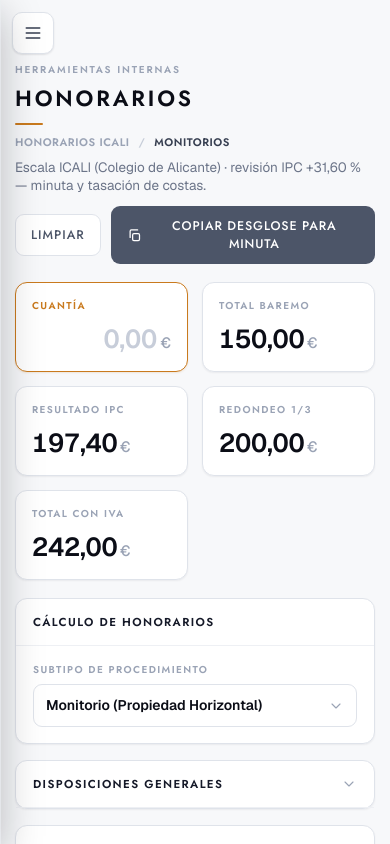
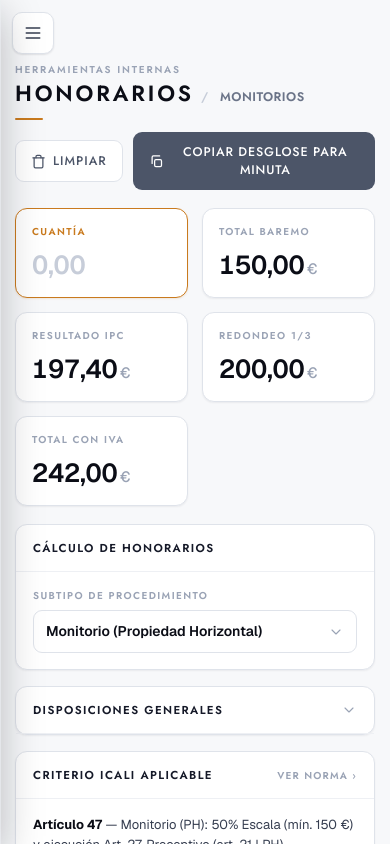
Before and after one commit to artigasadolfo-oss/calculadora-honorarios, a plain HTML site: page index.html in a window 390 px wide. Drawn offline with nearby package versions, Linux system fonts and the light colour scheme.

Commit message:
Add files via upload

```diff
--- a/index.html
+++ b/index.html
@@ -110,7 +110,7 @@ body{font-family:var(--sans);background:var(--ink-50);color:var(--ink-900);font-
 .kpi.kpi-in:focus-within{box-shadow:0 0 0 2px rgba(201,122,30,.22)}
 .kpi-in .lab{color:var(--ocre)}
 .kpi-in .valwrap{margin-top:9px;display:flex;align-items:baseline;gap:3px}
-.kpiInput{flex:1;min-width:0;border:none;background:transparent;outline:none;padding:0;font-family:var(--sans);font-size:26px;font-weight:600;color:var(--ink-950);font-variant-numeric:tabular-nums;letter-spacing:-.01em;text-align:right}
+.kpiInput{flex:0 0 auto;min-width:0;width:auto;border:none;background:transparent;outline:none;padding:0;font-family:var(--sans);font-size:26px;font-weight:600;color:var(--ink-950);font-variant-numeric:tabular-nums;letter-spacing:-.01em;text-align:left}
 .kpiInput::placeholder{color:var(--ink-300)}
 .kpi-in .cur{font-size:15px;font-weight:500;color:var(--ink-400)}
 /* Layout dos columnas */
@@ -253,10 +253,11 @@ body{font-family:var(--sans);background:var(--ink-50);color:var(--ink-900);font-
 /* ===== Responsive móvil: barra lateral como cajón (añadido) ===== */
 .mnav,.mscrim,.mcrumb{display:none}
 @media (max-width:860px){
-  .mcrumb{display:block;margin-top:10px;font-family:var(--geo);font-size:11px;font-weight:600;letter-spacing:.05em;text-transform:uppercase;line-height:1.3}
-  .mcrumb .mc-app{color:var(--ink-400)}
-  .mcrumb .mc-sep{color:var(--ink-300);margin:0 5px}
-  .mcrumb .mc-sel{color:var(--ink-700)}
+  .psub{display:none !important}
+  .ptitle{display:inline}
+  .mcrumb{display:inline;font-family:var(--geo);font-size:12.5px;font-weight:600;letter-spacing:.04em;text-transform:uppercase;line-height:1.3;vertical-align:baseline;white-space:nowrap}
+  .mcrumb .mc-sep{color:var(--ink-300);margin:0 7px}
+  .mcrumb .mc-sel{color:var(--ink-500)}
   html,body{overflow-x:hidden}
   .app{grid-template-columns:1fr !important;grid-template-rows:auto !important;height:auto !important;min-height:100dvh}
   .sidebar{position:fixed !important;top:0;left:0;bottom:0;width:84%;max-width:330px;z-index:60;
@@ -296,22 +297,37 @@ body{font-family:var(--sans);background:var(--ink-50);color:var(--ink-900);font-
   });
   function ready(fn){ if(document.readyState!="loading") fn(); else document.addEventListener("DOMContentLoaded",fn); }
   ready(function(){
-    var title=document.querySelector(".ptitle"); if(!title) return;
-    var an=document.querySelector(".brand .an");
-    var app=(an?an.textContent:title.textContent).replace(/\s+/g," ").trim();
-    var crumb=document.createElement("div"); crumb.className="mcrumb";
-    var ul=title.parentNode.querySelector(".ul"); var anchor=ul||title;
-    anchor.parentNode.insertBefore(crumb, anchor.nextSibling);
-    function upd(){
+    // Migas de pan: opción activa del menú, inline tras el nombre de la app
+    var title=document.querySelector(".ptitle");
+    if(title){
+      var crumb=document.createElement("span"); crumb.className="mcrumb";
+      title.parentNode.insertBefore(crumb, title.nextSibling);
+      var upd=function(){
         var els=[].slice.call(document.querySelectorAll(".sidebar .sel"));
         var labels=els.map(function(e){return (e.textContent||"").replace(/\s+/g," ").trim();}).filter(Boolean);
         labels=labels.filter(function(v,i){return labels.indexOf(v)===i;});
-      crumb.innerHTML='<span class="mc-app">'+app+'</span>'+(labels.length?' <span class="mc-sep">/</span> <span class="mc-sel">'+labels.join(" · ")+'</span>':'');
-    }
+        crumb.innerHTML=labels.length?'<span class="mc-sep">/</span> <span class="mc-sel">'+labels.join(" · ")+'</span>':'';
+      };
       upd();
       var sb=document.querySelector(".sidebar");
       if(sb&&window.MutationObserver){ new MutationObserver(upd).observe(sb,{subtree:true,attributes:true,attributeFilter:["class"]}); }
       document.addEventListener("click",function(e){ if(e.target.closest&&e.target.closest(".sidebar")) setTimeout(upd,60); });
+    }
+    // Gesto: deslizar desde el borde izquierdo abre el cajón (y deslizar a la izquierda lo cierra)
+    var sx=0,sy=0,mode=null;
+    window.addEventListener("touchstart",function(e){
+      if(window.innerWidth>860){mode=null;return;}
+      var t=e.touches[0]; sx=t.clientX; sy=t.clientY;
+      var open=document.body.classList.contains("navopen");
+      mode = (!open && sx<=26) ? "open" : (open ? "close" : null);
+    },{passive:true});
+    window.addEventListener("touchmove",function(e){
+      if(!mode)return; var t=e.touches[0],dx=t.clientX-sx,dy=t.clientY-sy;
+      if(Math.abs(dy)>Math.abs(dx)+8){mode=null;return;}
+      if(mode==="open"&&dx>45){document.body.classList.add("navopen");mode=null;}
+      else if(mode==="close"&&dx<-45){document.body.classList.remove("navopen");mode=null;}
+    },{passive:true});
+    window.addEventListener("touchend",function(){mode=null;},{passive:true});
   });
 })();
 </script>
@@ -347,13 +363,13 @@ body{font-family:var(--sans);background:var(--ink-50);color:var(--ink-900);font-
     <div class="phead">
       <div><div class="eyebrow">Herramientas internas</div><div class="ptitle">Honorarios</div><div class="ul"></div><div class="psub">Escala ICALI (Colegio de Alicante) &middot; revisi&oacute;n IPC +31,60&nbsp;% &mdash; minuta y tasaci&oacute;n de costas.</div></div>
       <div class="pr">
-        <button class="ghost" id="btnLimpiar" type="button">Limpiar</button>
+        <button class="ghost" id="btnLimpiar" type="button" style="display:inline-flex;align-items:center;gap:7px"><svg viewBox="0 0 24 24" fill="none" stroke="currentColor" stroke-width="2" stroke-linecap="round" stroke-linejoin="round" style="width:15px;height:15px;flex:0 0 15px"><path d="M3 6h18"/><path d="M19 6v14a2 2 0 0 1-2 2H7a2 2 0 0 1-2-2V6"/><path d="M8 6V4a2 2 0 0 1 2-2h4a2 2 0 0 1 2 2v2"/></svg>Limpiar</button>
         <button class="btnp" id="btnCopiar" type="button"><svg viewBox="0 0 24 24" fill="none" stroke="currentColor" stroke-width="2" stroke-linecap="round" stroke-linejoin="round"><rect x="9" y="9" width="11" height="11" rx="2"/><path d="M5 15V5a2 2 0 0 1 2-2h10"/></svg>Copiar desglose para minuta</button>
       </div>
     </div>
 
     <div class="kpis">
-      <div class="kpi kpi-in" id="kpiCuantia"><div class="lab">Cuantía</div><div class="valwrap"><input id="cuantia" type="text" inputmode="decimal" class="kpiInput" placeholder="0,00"><span class="cur">&euro;</span></div></div>
+      <div class="kpi kpi-in" id="kpiCuantia"><div class="lab">Cuantía</div><div class="valwrap"><input id="cuantia" type="text" inputmode="decimal" class="kpiInput" placeholder="0,00" size="9"><span class="cur">&euro;</span></div></div>
       <div class="kpi"><div class="lab">Total baremo</div><div class="val" id="kpiBaremo">&mdash;</div></div>
       <div class="kpi"><div class="lab">Resultado IPC</div><div class="val" id="kpiIPC">&mdash;</div></div>
       <div class="kpi"><div class="lab">Redondeo 1/3</div><div class="val" id="kpiRedondeo">&mdash;</div></div>
```
Lines whose indentation alone changed are shown as unchanged.
